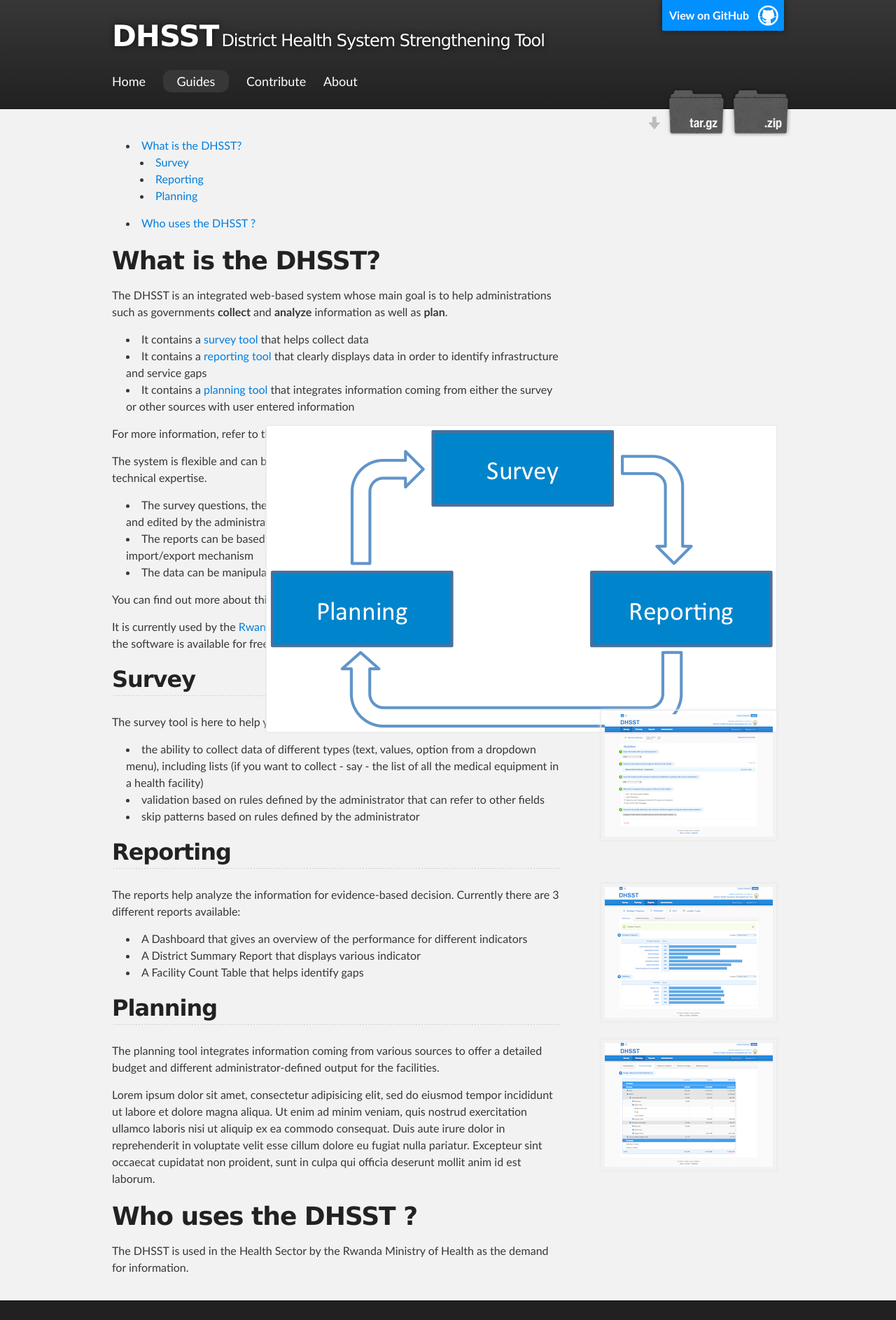
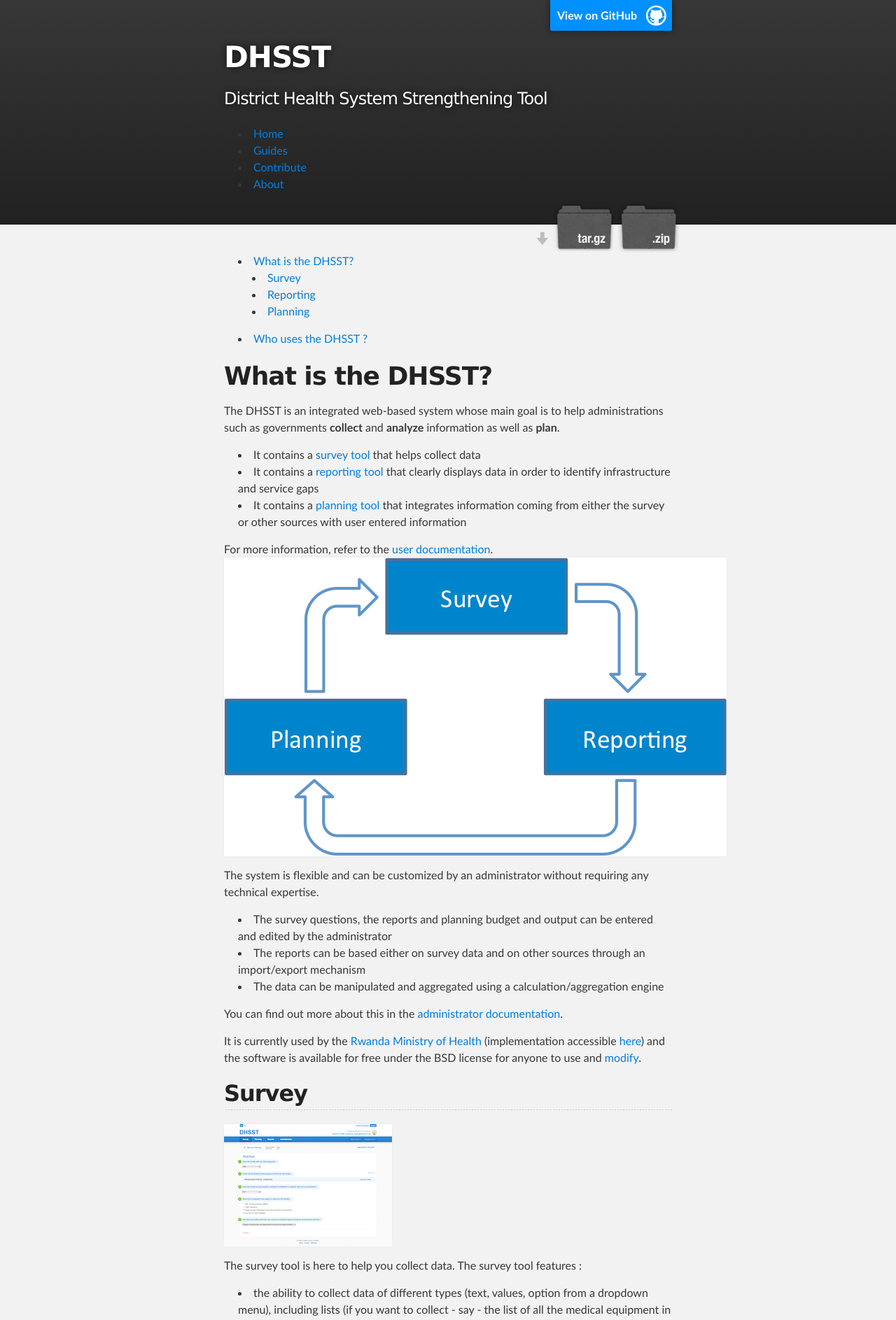
Before and after one commit to clintonhealthaccess/kevin, a Jekyll site: the page built from index.markdown, in a window 1280 px wide. Shown: the top 1887 px of the page at 70% size. Built offline with Jekyll 4.4.1, drawn with Linux system fonts in a browser that asks for light colours; Markdown is read by kramdown in place of the engine named in the settings.

```diff
--- a/stylesheets/stylesheet.css
+++ b/stylesheets/stylesheet.css
@@ -1,5 +1,5 @@
 /*******************************************************************************
-Slate Theme for Github Pages
+Slate Theme for GitHub Pages
 by Jason Costello, @jsncostello
 *******************************************************************************/
 
@@ -39,16 +39,9 @@ ol, ul {
   list-style: none;
 }
 
-blockquote, q {
-}
-
 table {
   border-collapse: collapse;
   border-spacing: 0;
-}
-
-a:focus {
-  outline: none;
 }
 
 /*******************************************************************************
@@ -125,14 +118,11 @@ a {
   -ms-transition: text-shadow 0.5s ease;
 }
 
-#main_content a:hover {
-  color: #0069ba;
-  text-shadow: #0090ff 0px 0px 2px;
-}
+a:hover, a:focus {text-decoration: underline;}
 
-footer a:hover {
-  color: #43adff;
-  text-shadow: #0090ff 0px 0px 2px;
+footer a {
+  color: #F2F2F2;
+  text-decoration: underline;
 }
 
 em {
@@ -156,6 +146,15 @@ img {
   -moz-box-shadow: 0 0 5px #ebebeb;
   -o-box-shadow: 0 0 5px #ebebeb;
   -ms-box-shadow: 0 0 5px #ebebeb;
+}
+
+p img {
+  display: inline;
+  margin: 0;
+  padding: 0;
+  vertical-align: middle;
+  text-align: center;
+  border: none;
 }
 
 pre, code {
@@ -196,16 +195,17 @@ blockquote {
   border-left: 3px solid #bbb;
 }
 
+
 ul, ol, dl {
   margin-bottom: 15px
 }
 
-ul li {
+ul {
   list-style: inside;
   padding-left: 20px;
 }
 
-ol li {
+ol {
   list-style: decimal inside;
   padding-left: 20px;
 }
@@ -254,21 +254,6 @@ form {
   padding: 20px;
 }
 
-img {
-  width: inherit;
-  max-width: 100%;
-}
-
-.inline {
-  display: inline;
-}
-
-.margin {
-  position: absolute;
-  right: 20px;
-  margin: 0;
-}
-
 /*******************************************************************************
 Full-Width Styles
 *******************************************************************************/
@@ -279,7 +264,7 @@ Full-Width Styles
 
 .inner {
   position: relative;
-  max-width: 960px;
+  max-width: 640px;
   padding: 20px 10px;
   margin: 0 auto;
 }
@@ -309,11 +294,7 @@ Full-Width Styles
 }
 
 #header_wrap .inner {
-  padding: 00px 10px 10px 10px;
-}
-
-#title {
-  padding: 20px 0px 20px 0px;
+  padding: 50px 10px 30px 10px;
 }
 
 #project_title {
@@ -330,115 +311,6 @@ Full-Width Styles
   font-weight: 300;
   background: none;
   text-shadow: #111 0px 0px 10px;
-}
-
-.maruku_toc {
-  position: absolute;
-  right: 0px;
-  top: 0px;
-  margin: 0px;
-  padding: 80px 10px 0px 10px;
-  width: 280px;
-  background-color: white;
-  height: 100%;
-}
-
-.maruku_toc li {
-  list-style: none;
-}
-
-#nav {
-  font-size: 18px;
-}
-
-#nav a {
-  color: white;
-}
-
-#nav a:hover {
-  text-decoration: underline;
-}
-
-#nav ul {
-  list-style-type: disc;
-}
-
-#nav ul li {
-  list-style: none;
-  display: inline;
-}
-
-#nav ul li:first-child {
-  padding-left: 0px;
-}
-
-#nav .dropdown-link {
-  background-color: #373737;
-  padding: 5px 20px 5px 20px;
-  border-bottom-left-radius: 12px;
-  border-bottom-right-radius: 12px;
-  border-top-left-radius: 12px;
-  border-top-right-radius: 12px;
-}
-
-#nav .dropdown-container {
-  position: relative;
-}
-
-#nav .dropdown {
-  position: absolute;
-  width: 200px;
-  font-size: 14px;
-  background-color: #373737;
-  top: -5px;
-  left: 20px;
-  z-index: 10;
-  padding: 5px;
-  padding: 30px 10px 10px 20px;
-  box-shadow: 0 0 5px #ebebeb;
-  -webkit-box-shadow: 2px 2px 2px grey;
-  -moz-box-shadow: 2px 2px 2px grey;
-  -o-box-shadow: 2px 2px 2px grey;
-  -ms-box-shadow: 2px 2px 2px grey;
-  border-bottom-left-radius: 12px;
-  border-bottom-right-radius: 12px;
-  border-top-left-radius: 12px;
-  border-top-right-radius: 12px;
-}
-
-#nav .dropdown .dropdown-section {
-  list-style: none;
-  display: block;
-  width: 200px;
-}
-
-#nav .dropdown .dropdown-link-box {
-  position: absolute;
-  top: 3px;
-  font-size: 18px;
-  left: 0px;
-}
-
-#nav .dropdown .dropdown-section > ul {
-  line-height: 18px;
-}
-
-#nav .dropdown .dropdown-section > ul > li {
-  display: block;
-}
-
-#nav .dropdown-section-title {
-  font-size: 16px;
-  color: grey;
-  border-bottom: 1px solid grey;
-}
-
-#nav .dropdown ul {
-  margin-bottom: 0px;
-}
-
-#nav .dropdown li {
-  padding-left: 0px;
 }
 
 #downloads {
@@ -488,10 +360,6 @@ Full-Width Styles
 
 #main_content {
   padding-top: 40px;
-}
-
-#content {
-  max-width: 640px;
 }
 
 #footer_wrap {
```
Also changed, not shown: index.html (added, +77 -0 lines), params.json (+1 -1 lines).
